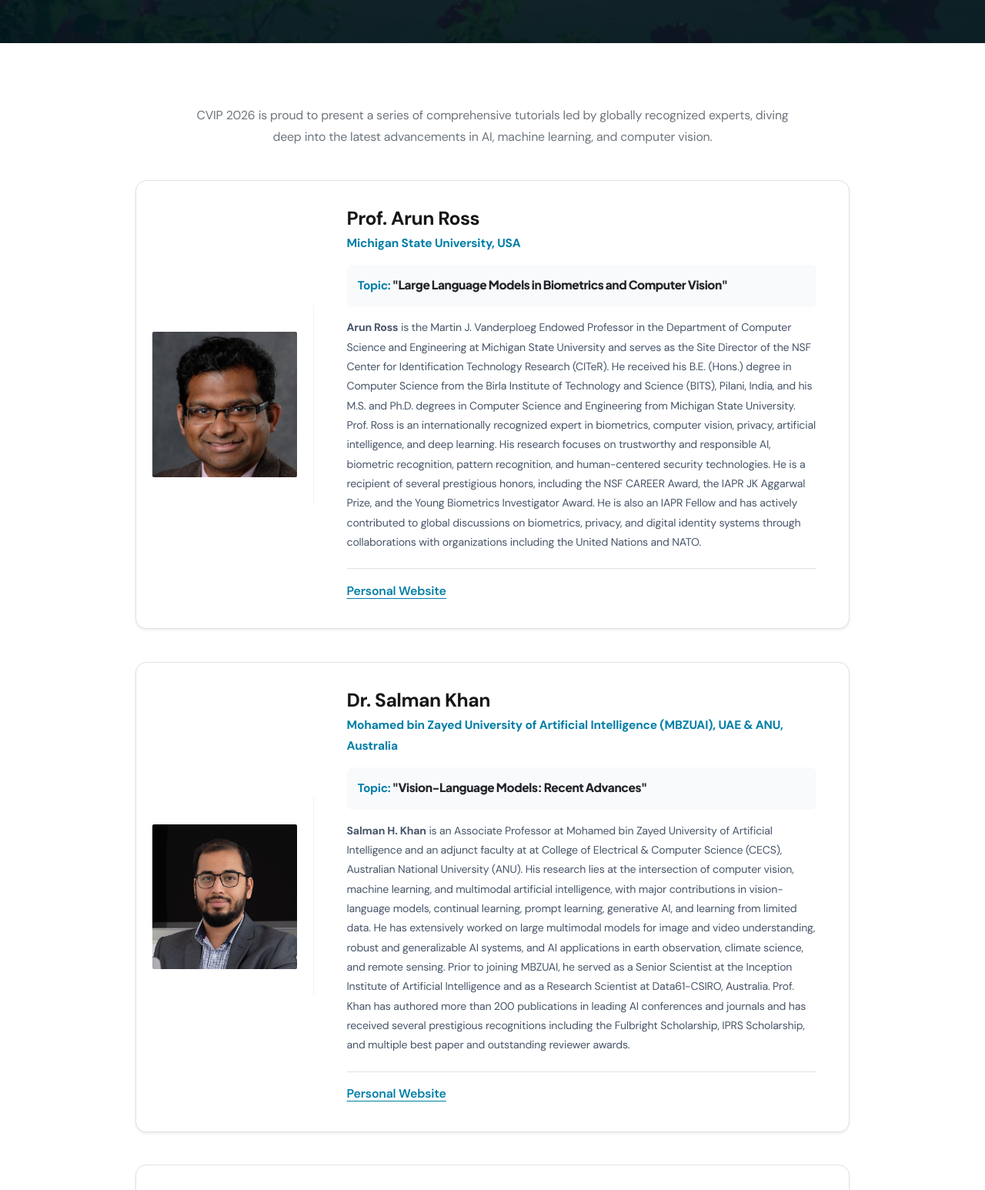
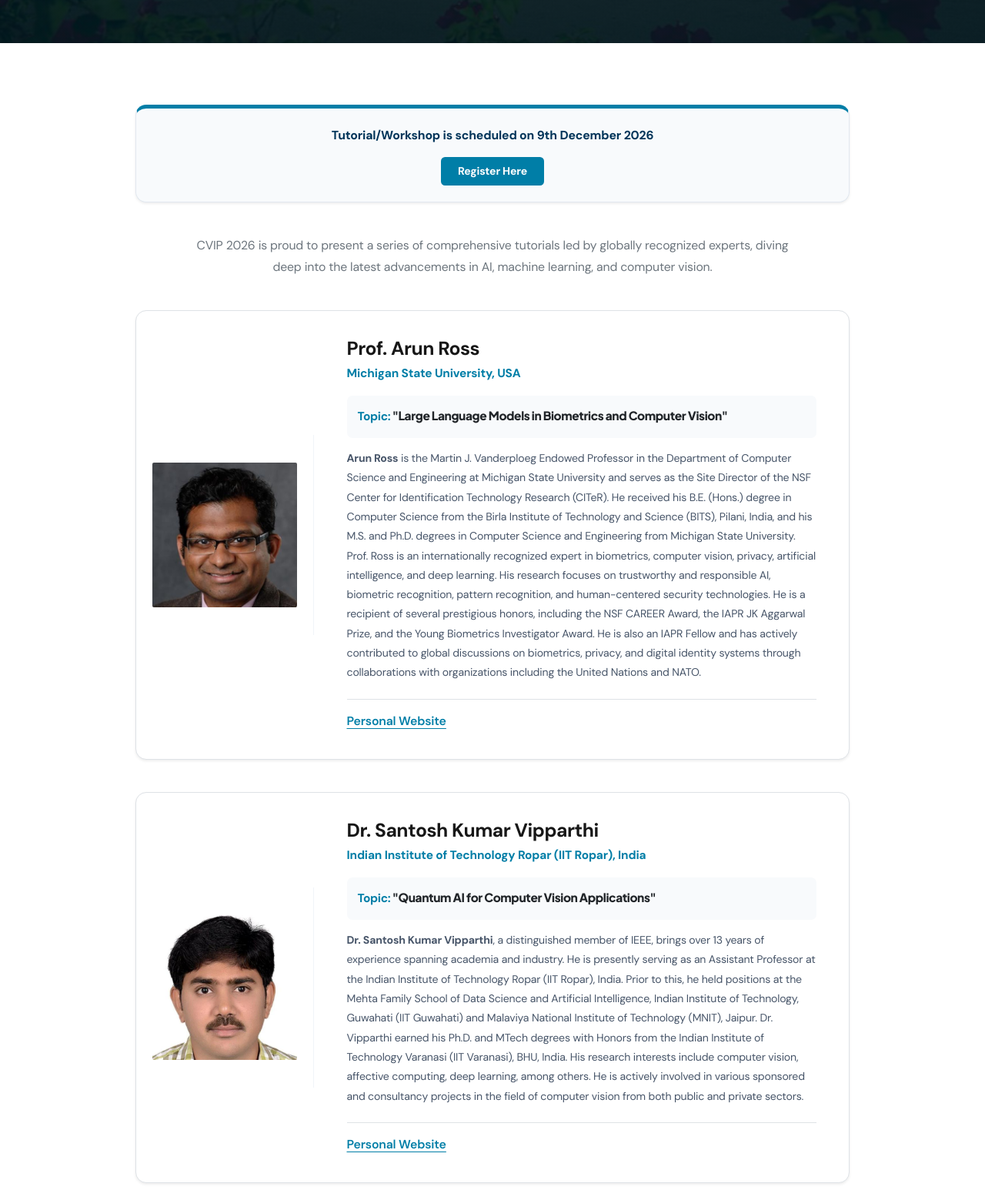
Before and after one commit to ajaymrk95/CVIP_testdeploy, a plain HTML site: page tutorials.html in a window 1280 px wide. Shown: the part 640-2186 px from the top of the page at 77% size. Drawn offline with nearby package versions, Linux system fonts and the light colour scheme.

Commit message:
Update tutorials.html

```diff
--- a/tutorials.html
+++ b/tutorials.html
@@ -209,6 +209,31 @@
             background: var(--brand-light);
             border-radius: 2px;
             margin-bottom: 1rem;
+        }
+
+        /* WORKSHOP LOGOS */
+        .keynote-card .workshop-logo {
+            width: 100%;
+            max-width: 200px;
+            height: auto;
+            object-fit: contain;
+        }
+
+        /* REGISTRATION BANNER */
+        .register-banner {
+            background: var(--slate-50);
+            border: 1px solid var(--slate-200);
+            border-top: 5px solid var(--brand-accent);
+        }
+
+        .register-btn {
+            background: var(--brand-accent);
+            color: white;
+        }
+
+        .register-btn:hover {
+            background: var(--brand-blue);
+            color: white;
         }
 
         /* FOOTER STYLES */
@@ -510,6 +535,21 @@
 
     <section class="section-padding bg-white">
         <div class="container">
+            <!-- REGISTRATION BANNER -->
+            <div class="row justify-content-center">
+                <div class="col-lg-11 col-xl-10">
+                    <div class="register-banner reveal-text shadow-sm rounded-4 p-4 mb-5 text-center">
+                        <p class="fs-5 fw-bold mb-3" style="color: var(--brand-blue);">
+                            Tutorial/Workshop is scheduled on 9th December 2026
+                        </p>
+                        <a href="https://forms.gle/Q2kLzs5PUrbCRUwS6" target="_blank" rel="noopener noreferrer"
+                            class="btn register-btn fw-bold px-4 py-2">
+                            Register Here
+                        </a>
+                    </div>
+                </div>
+            </div>
+
             <div class="text-center mb-5 reveal-text">
                 <p class="fs-5 text-secondary mx-auto" style="max-width: 800px;">
                     CVIP 2026 is proud to present a series of comprehensive tutorials led by globally recognized
@@ -578,67 +618,7 @@
                     </div>
                 </div>
 
-                <!-- TUTORIAL 2: Dr. Salman Khan -->
-                <div class="col-lg-11 col-xl-10">
-                    <div class="keynote-card reveal-text shadow-sm border rounded-4 overflow-hidden mb-5">
-                        <div class="row g-0 align-items-center">
-                            <div class="col-lg-3 photo-col">
-                                <!-- Assumed image path. Please upload SalmanKhan.jpg to your assets folder -->
-                                <img src="assets/images/SalmanKhan.jpg" alt="Dr. Salman Khan" class="member-photo">
-                            </div>
-
-                            <div class="col-lg-9 text-col">
-                                <div class="mb-3">
-                                    <h2 class="member-name display-6 fw-bold mb-1" style="color: var(--brand-blue);">Dr.
-                                        Salman Khan</h2>
-                                    <p class="fw-bold mb-3" style="color: var(--brand-accent); font-size: 1.1rem;">
-                                        Mohamed bin Zayed University of Artificial Intelligence (MBZUAI), UAE & ANU,
-                                        Australia</p>
-
-                                    <div class="p-3 mb-3 rounded-3"
-                                        style="background-color: var(--slate-50);">
-                                        <h5 class="mb-0 text-dark" style="font-size: 1.1rem;"><span
-                                                style="color: var(--brand-accent);">Topic:</span> "Vision-Language
-                                            Models: Recent Advances"</h5>
-                                    </div>
-                                    <div class="accent-line"
-                                        style="width: 60px; height: 4px; background: var(--brand-light); border-radius: 2px;">
-                                    </div>
-                                </div>
-
-                                <div class="keynote-bio mb-4">
-                                    <p class="mb-3">
-                                        <strong>Salman H. Khan</strong> is an Associate Professor at Mohamed bin Zayed
-                                        University of Artificial Intelligence and an adjunct faculty at at College of
-                                        Electrical & Computer Science (CECS), Australian National University (ANU). His
-                                        research lies at the intersection of computer vision, machine learning, and
-                                        multimodal artificial intelligence, with major contributions in vision-language
-                                        models, continual learning, prompt learning, generative AI, and learning from
-                                        limited data. He has extensively worked on large multimodal models for image and
-                                        video understanding, robust and generalizable AI systems, and AI applications in
-                                        earth observation, climate science, and remote sensing. Prior to joining MBZUAI,
-                                        he served as a Senior Scientist at the Inception Institute of Artificial
-                                        Intelligence and as a Research Scientist at Data61-CSIRO, Australia. Prof. Khan
-                                        has authored more than 200 publications in leading AI conferences and journals
-                                        and has received several prestigious recognitions including the Fulbright
-                                        Scholarship, IPRS Scholarship, and multiple best paper and outstanding reviewer
-                                        awards.
-                                    </p>
-                                </div>
-
-                                <div
-                                    class="pt-3 border-top d-flex flex-column flex-md-row justify-content-between align-items-md-center gap-3">
-                                    <a href="https://mbzuai.ac.ae/study/faculty/salman-khan/" target="_blank"
-                                        rel="noopener noreferrer" class="fw-semibold" style="color: var(--brand-accent); text-underline-offset: 4px;">
-                                        Personal Website
-                                    </a>
-                                </div>
-                            </div>
-                        </div>
-                    </div>
-                </div>
-
-                <!-- TUTORIAL 3: Dr. Santosh Kumar Vipparthi -->
+                <!-- TUTORIAL 2: Dr. Santosh Kumar Vipparthi -->
                 <div class="col-lg-11 col-xl-10">
                     <div class="keynote-card reveal-text shadow-sm border rounded-4 overflow-hidden mb-5">
                         <div class="row g-0 align-items-center">
@@ -681,7 +661,7 @@
                     </div>
                 </div>
 
-                <!-- TUTORIAL 4: Dr. Steven Le Moan -->
+                <!-- TUTORIAL 3: Dr. Steven Le Moan -->
                 <div class="col-lg-11 col-xl-10">
                     <div class="keynote-card reveal-text shadow-sm border rounded-4 overflow-hidden mb-5">
                         <div class="row g-0 align-items-center">
@@ -728,7 +708,7 @@
                     </div>
                 </div>
 
-                <!-- TUTORIAL 5: Prof. Suchendra M. Bhandarkar -->
+                <!-- TUTORIAL 4: Prof. Suchendra M. Bhandarkar -->
                 <div class="col-lg-11 col-xl-10">
                     <div class="keynote-card reveal-text shadow-sm border rounded-4 overflow-hidden mb-5">
                         <div class="row g-0 align-items-center">
@@ -773,6 +753,42 @@
                                         Personal Website
                                     </a>
                                 </div>
+                            </div>
+                        </div>
+                    </div>
+                </div>
+
+                <!-- WORKSHOP 1: Infineon Technologies -->
+                <div class="col-lg-11 col-xl-10">
+                    <div class="keynote-card reveal-text shadow-sm border rounded-4 overflow-hidden mb-5">
+                        <div class="row g-0 align-items-center">
+                            <div class="col-lg-3 photo-col">
+                                <img src="assets/images/infineon-logo.png" alt="Infineon Technologies logo" class="workshop-logo">
+                            </div>
+
+                            <div class="col-lg-9 text-col">
+                                <h2 class="member-name display-6 fw-bold mb-1" style="color: var(--brand-blue);">
+                                    Infineon Technologies</h2>
+                                <p class="fw-bold mb-0" style="color: var(--brand-accent); font-size: 1.1rem;">
+                                    Industry–Academia Workshop</p>
+                            </div>
+                        </div>
+                    </div>
+                </div>
+
+                <!-- WORKSHOP 2: MathWorks -->
+                <div class="col-lg-11 col-xl-10">
+                    <div class="keynote-card reveal-text shadow-sm border rounded-4 overflow-hidden mb-5">
+                        <div class="row g-0 align-items-center">
+                            <div class="col-lg-3 photo-col">
+                                <img src="assets/images/mathworks.png" alt="MathWorks logo" class="workshop-logo">
+                            </div>
+
+                            <div class="col-lg-9 text-col">
+                                <h2 class="member-name display-6 fw-bold mb-1" style="color: var(--brand-blue);">
+                                    MathWorks</h2>
+                                <p class="fw-bold mb-0" style="color: var(--brand-accent); font-size: 1.1rem;">
+                                    Industry–Academia Workshop</p>
                             </div>
                         </div>
                     </div>
```
